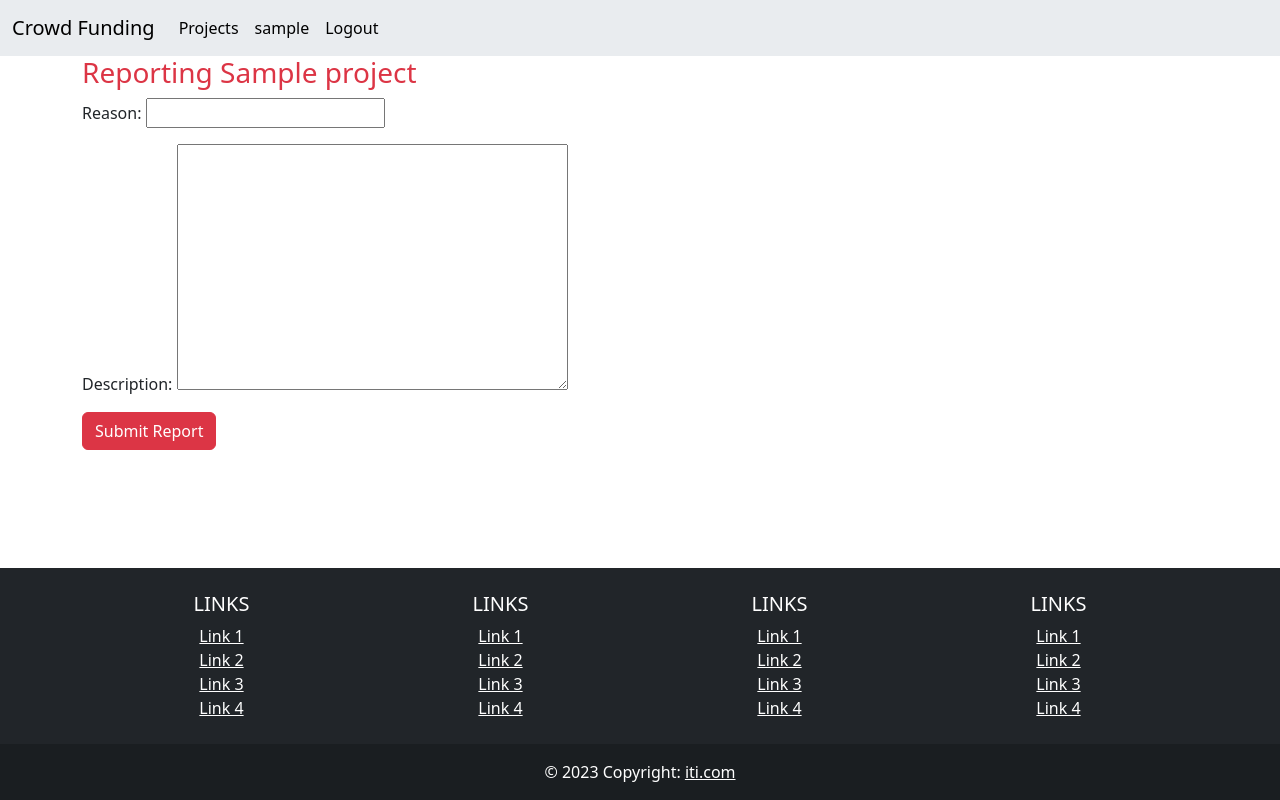
After one commit to Isla-Nad/Crowd_Funding_Project, a Django app: page /projects/report/1 in a window 1280 px wide. The commit adds this page. Run offline with Django 5.2, Linux system fonts and the light colour scheme; a user stored in the database is signed in; tables that the repository leaves empty hold one stand-in row (values such as "Sample post"); some libraries are stand-ins or nearby versions.

Commit message:
some changes and adding reporting projects

```diff
--- a/projects/admin.py
+++ b/projects/admin.py
@@ -3,3 +3,9 @@ from django.contrib import admin
 
 # Register your models here.
 admin.site.register(Project)
+
+
+
+#!
+from projects.models import Report
+admin.site.register(Report)
--- a/projects/forms.py
+++ b/projects/forms.py
@@ -71,3 +71,14 @@ class ReviewForm(forms.ModelForm):
     class Meta:
         model = Review
         fields = ['rating', 'review_desp']
+
+
+###### ! Roport porject
+##! import report related
+from projects.models import Report
+
+
+class ProjectReportForm(forms.ModelForm):
+    class Meta:
+        model = Report
+        fields = ['reason','description']
--- a/projects/models.py
+++ b/projects/models.py
@@ -48,3 +48,15 @@ class Donation(models.Model):
     project = models.ForeignKey(Project, on_delete=models.CASCADE)
     donation_amount = models.DecimalField(max_digits=10, decimal_places=2)
     donation_date = models.DateTimeField(auto_now_add=True)
+
+
+
+
+class Report(models.Model):
+    user = models.ForeignKey(User, on_delete=models.CASCADE)
+    project = models.ForeignKey(Project,on_delete=models.CASCADE)
+    reason = models.CharField(max_length=100)
+    description = models.TextField()
+
+    def __str__(self) -> str:
+        return self.project.title
--- a/projects/templates/projects/view.html
+++ b/projects/templates/projects/view.html
@@ -187,6 +187,7 @@
       <div class="form-group required">
         <label for="donation">Donate:</label>
         {{ donation_form }}
+        <a class='btn btn-danger' href={% url "project.report" project.id %}>Report this Project </a>
       </div>
       <input type="submit" name="donate" class="btn btn-primary mt-2" value="Donate" />
     </div>
--- /dev/null
+++ b/projects/templates/report/addreport.html
@@ -0,0 +1,19 @@
+
+{% extends "layouts/base.html" %}
+
+{% block content %}
+
+<div class="container">
+    <div class="row">
+        <div class="col-12">
+                <h3 class='text-danger text-align-center'> Reporting  {{project.title}} </h3>
+                <form method="post">
+                    {% csrf_token %}
+                    {{ reportform.as_p }}
+                    <button type="submit" class='btn btn-danger'>Submit Report</button>
+                </form>
+        </div>
+    </div>
+</div>
+
+{% endblock content %}
--- a/projects/urls.py
+++ b/projects/urls.py
@@ -6,3 +6,12 @@ urlpatterns = [
     path('create/', Createform, name='create'),
     path('view/<int:id>', project_detail, name="view"),
 ]
+
+
+## !
+
+from projects.views import add_report
+
+urlpatterns+= [
+    path('report/<id>',add_report,name='project.report')
+]
--- a/projects/views.py
+++ b/projects/views.py
@@ -91,3 +91,26 @@ def project_detail(request, id):
         'donation_form': donation_form,
         'total_donations': total_donations,
     })
+
+
+from projects.forms import ProjectReportForm
+from django.contrib.auth.decorators import login_required
+
+@login_required
+def add_report(request, id):
+    project = Project.objects.get(id=id)
+
+    if request.method == 'POST':
+        # Create the report form instance with data from the request
+        form = ProjectReportForm(request.POST)
+        if form.is_valid():
+            report = form.save(commit=False)
+            report.project = project
+            report.user = request.user
+            report.save()
+            return redirect('projects')
+    else:
+        form = ProjectReportForm()
+
+    context = {'reportform': form, 'project': project}
+    return render(request, 'report/addreport.html', context)
```
Also changed, not shown: media/cat/images/e2.jpg (added), media/projects/images/m2.jpg (added).
